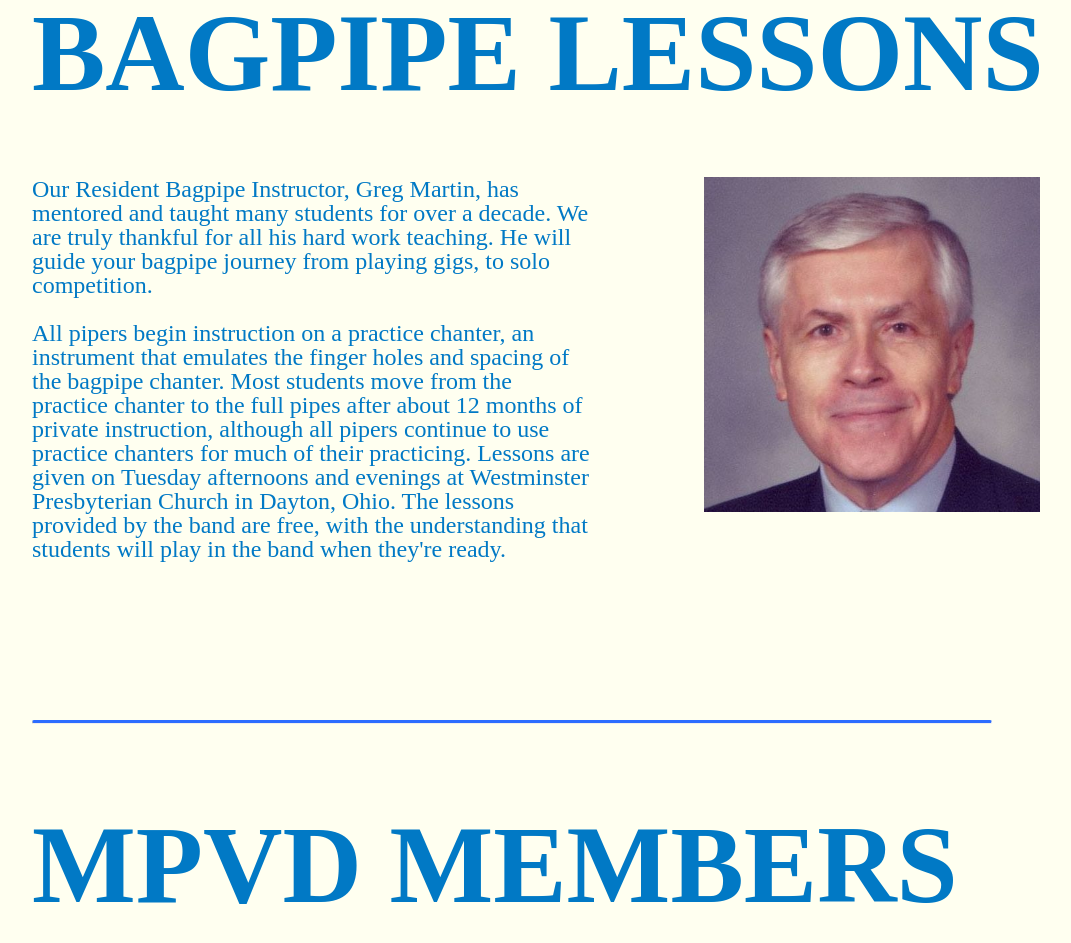
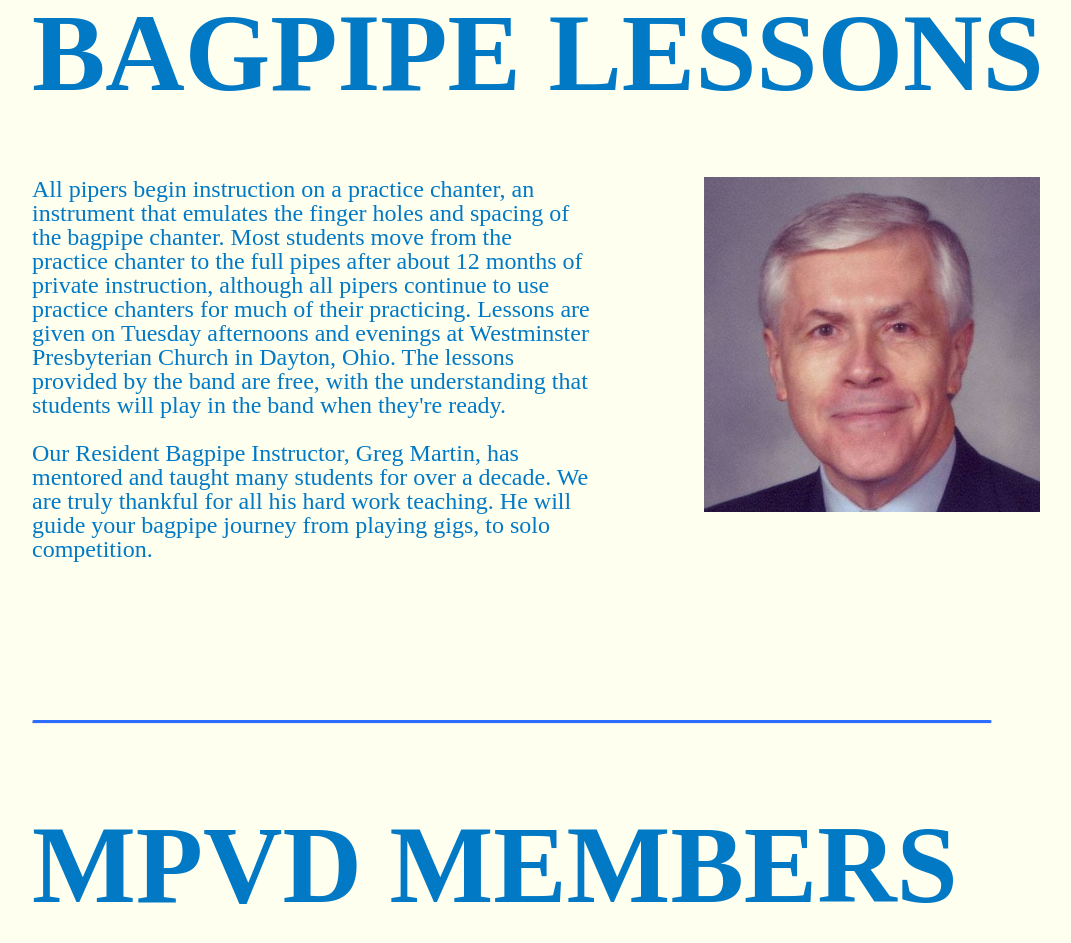
Before and after one commit to lexkinkade/MVPD.github.io, a plain HTML site: page index.html in a window 1280 px wide. Shown: the part 1726-2669 px from the top of the page, without its empty margins (128-1199 px from the left). Drawn offline with nearby package versions, Linux system fonts and the light colour scheme.

Commit message:
Update index.html

```diff
--- a/index.html
+++ b/index.html
@@ -32,8 +32,9 @@
           <br>
             <h1>BAGPIPE LESSONS</h1>
             <img src="images/martin.jpg" alt="Greg Martin, Bagpipe Instructor" style="max-width:30%">
+            <p> All pipers begin instruction on a practice chanter, an instrument that emulates the finger holes and spacing of the bagpipe chanter. Most students move from the practice chanter to the full pipes after about 12 months of private instruction, although all pipers continue to use practice chanters for much of their practicing. Lessons are given on Tuesday afternoons and evenings at Westminster Presbyterian Church in Dayton, Ohio. The lessons provided by the band are free, with the understanding that students will play in the band when they're ready.</p>
             <p>
-              Our Resident Bagpipe Instructor, Greg Martin, has mentored and taught many students for over a decade. We are truly thankful for all his hard work teaching. He will guide your bagpipe journey from playing gigs, to solo competition.</p> <p> All pipers begin instruction on a practice chanter, an instrument that emulates the finger holes and spacing of the bagpipe chanter. Most students move from the practice chanter to the full pipes after about 12 months of private instruction, although all pipers continue to use practice chanters for much of their practicing. Lessons are given on Tuesday afternoons and evenings at Westminster Presbyterian Church in Dayton, Ohio. The lessons provided by the band are free, with the understanding that students will play in the band when they're ready.
+               Our Resident Bagpipe Instructor, Greg Martin, has mentored and taught many students for over a decade. We are truly thankful for all his hard work teaching. He will guide your bagpipe journey from playing gigs, to solo competition.
             </p>
 
 
@@ -43,10 +44,12 @@
             <br>
             <h1>MPVD MEMBERS</h1>
 
-            <a href= "https://forms.gle/QFeBMCJF3cz5NdJD7" target = "_blank"><img src="images/pipey.jpg"  alt="Pipey's Lounge" style="center"></a>
+            <a href= "https://forms.gle/QFeBMCJF3cz5NdJD7" target = "_blank"><img src="images/pipey.jpg"  alt="Pipey's Lounge"></a>
         </div>
+
         <hr class="solid" data-aos="zoom-in">
         <div id = "Appearances" data-aos="fade-up">
+
           <br>
             <h1>APPEARANCES</h1>
             <pre>
```
